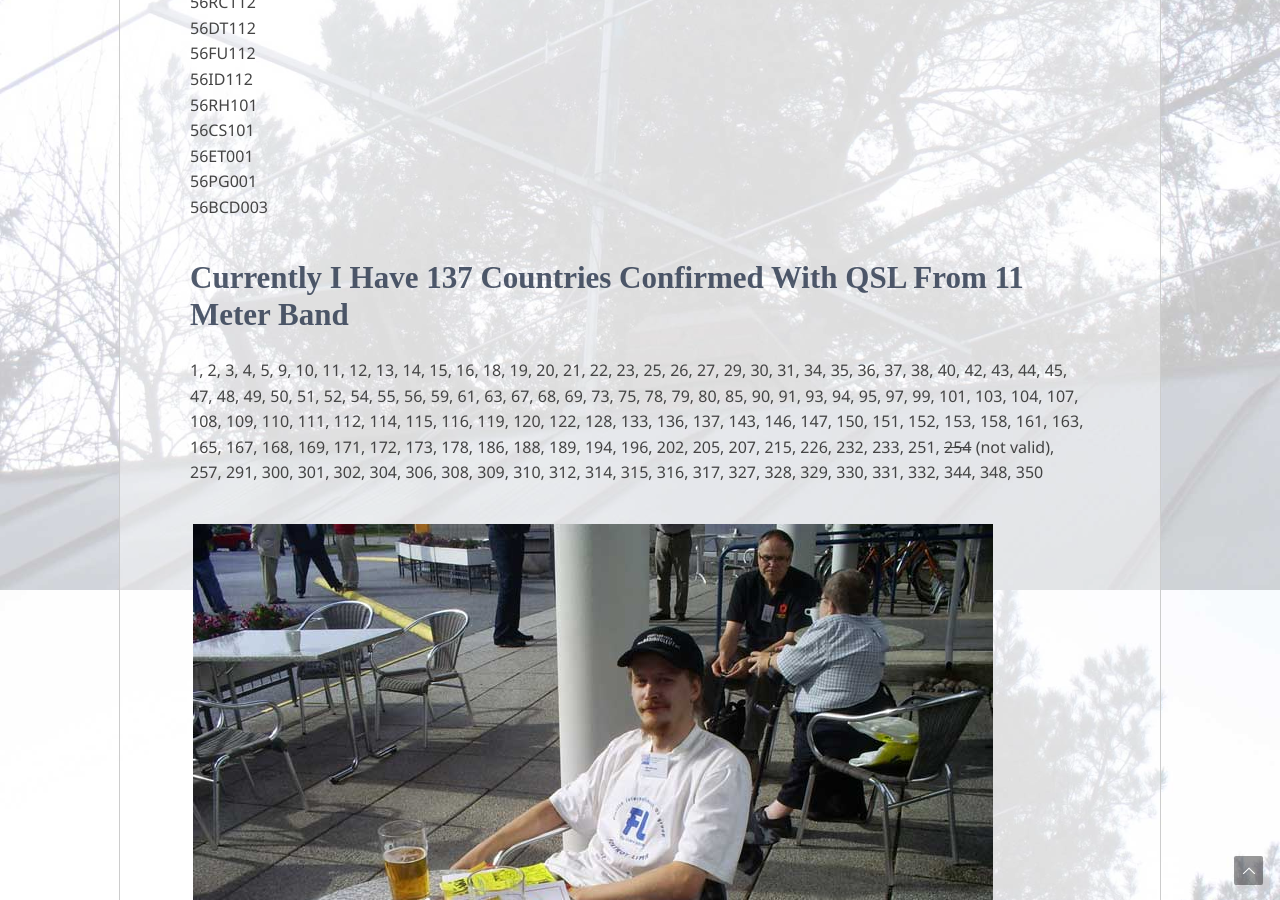
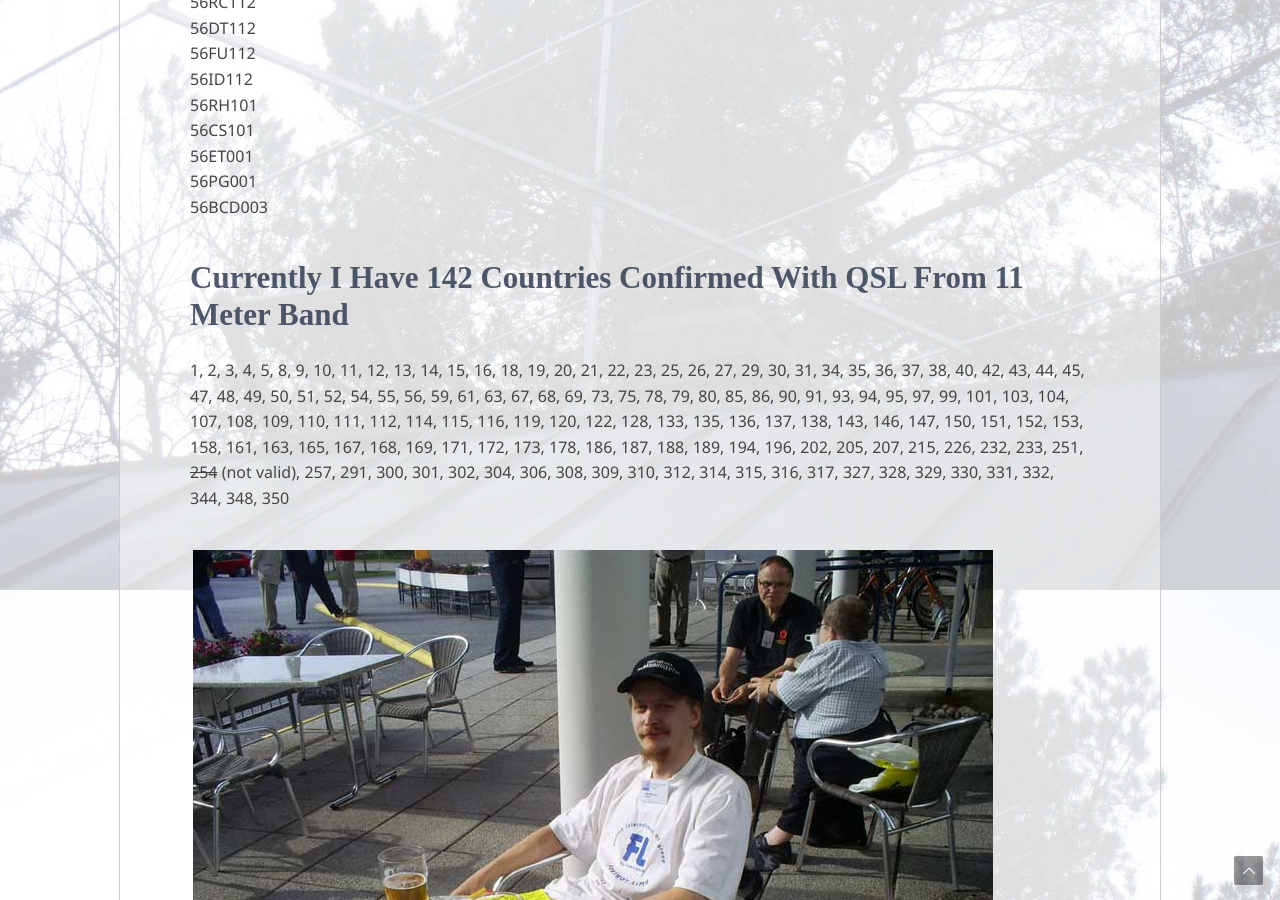
Before and after one commit to teear/56fl001.fldx.org, a Jekyll site: the page built from station.html, in a window 1280 px wide and 900 px high, scrolled down 2290 px. Built offline with Jekyll 4.4.1, drawn with Linux system fonts in a browser that asks for light colours.

Commit message:
Updated confirmed countries
Added some countries to the confirmed countries list from old
QSL cards.

```diff
--- a/station.html
+++ b/station.html
@@ -72,13 +72,13 @@ ALAN42 handheld (40CH, AM/FM), Albrecht AE-201S handheld</li>
 </ul>
 
 
-<h2>Currently I have 137 countries confirmed with QSL from 11 meter band <!-- (at the moment waiting for some confirmations on new ones): --></h2>
+<h2>Currently I have 142 countries confirmed with QSL from 11 meter band</h2>
 
 <p>
-1, 2, 3, 4, 5, 9, 10, 11, 12, 13, 14, 15, 16, 18, 19, 20, 21, 22, 23, 25, 26, 27, 29, 30, 31, 34, 35, 36, 37, 38, 40, 42, 43, 44,
-45, 47, 48, 49, 50, 51, 52, 54, 55, 56, 59, 61, 63, 67, 68, 69, 73, 75, 78, 79, 80, 85, 90, 91, 93, 94, 95, 97, 99, 101, 103, 104, 107,
-108, 109, 110, 111, 112, 114, 115, 116, 119, 120, 122, 128, 133, 136, 137, 143, 146, 147, 150, 151, 152, 153, 158, 161, 163, 165, 167, 168, 169, 171, 172,
-173, 178, 186, 188, 189, 194, 196, 202, 205, 207, 215, 226, 232, 233, 251, <del>254</del> (not valid), 257, 291, 300, 301, 302, 304, 306, 308, 309,
+1, 2, 3, 4, 5, 8, 9, 10, 11, 12, 13, 14, 15, 16, 18, 19, 20, 21, 22, 23, 25, 26, 27, 29, 30, 31, 34, 35, 36, 37, 38, 40, 42, 43, 44,
+45, 47, 48, 49, 50, 51, 52, 54, 55, 56, 59, 61, 63, 67, 68, 69, 73, 75, 78, 79, 80, 85, 86, 90, 91, 93, 94, 95, 97, 99, 101, 103, 104, 107,
+108, 109, 110, 111, 112, 114, 115, 116, 119, 120, 122, 128, 133, 135, 136, 137, 138, 143, 146, 147, 150, 151, 152, 153, 158, 161, 163, 165, 167, 168, 169, 171, 172,
+173, 178, 186, 187, 188, 189, 194, 196, 202, 205, 207, 215, 226, 232, 233, 251, <del>254</del> (not valid), 257, 291, 300, 301, 302, 304, 306, 308, 309,
 310, 312, 314, 315, 316, 317, 327, 328, 329, 330, 331, 332, 344, 348, 350
 </p>
 
```
